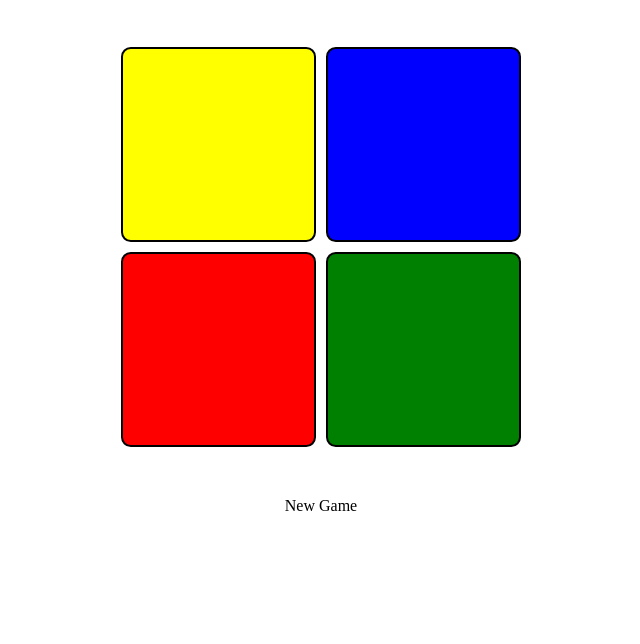
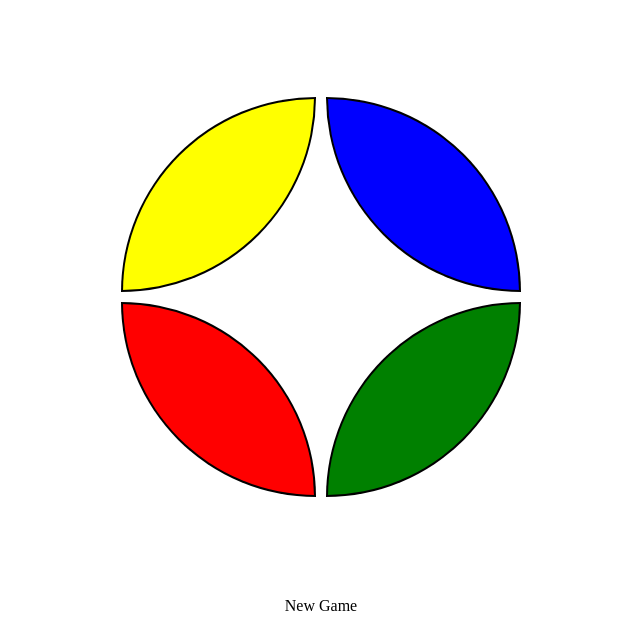
Before and after one commit to caioingber/simon-says, a plain HTML site: page index.html in a window 1280 px wide. Shown: the part 156-800 px from the top of the page, without its empty margins (319-959 px from the left). Drawn offline with Linux system fonts and the light colour scheme.

Commit message:
restyled game board

```diff
--- a/style.css
+++ b/style.css
@@ -10,7 +10,7 @@ body {
 }
 
 #simon {
-    margin: 50px 0;
+    margin: 100px 0;
     display: grid;
     grid-template-columns: 1fr 1fr;
     grid-template-rows: 1fr 1fr;
@@ -22,31 +22,37 @@ body {
 
 .block {
     border: 2px solid black;
-    border-radius: 5%;
+    /* border-radius: 25%; */
 }
 
 .red {
     background-color: red;
     transition-delay: .3s;
+    border-bottom-left-radius: 100%;
+    border-top-right-radius: 100%;
 }
 .green {
     background-color: green;
     transition-delay: .3s;
+    border-bottom-right-radius: 100%;
+    border-top-left-radius: 100%;
 }
 
 .yellow {
     background-color: yellow;
     transition-delay: .3s;
-
+    border-top-left-radius: 100%;
+    border-bottom-right-radius: 100%;
 }
 
 .blue {
     background-color: blue;
     transition-delay: .3s;
+    border-top-right-radius: 100%;
+    border-bottom-left-radius: 100%;
 }
 
 .highlight {
-    background-color: white;
     opacity: .3;
     transition-delay: .3s;
 }
```
